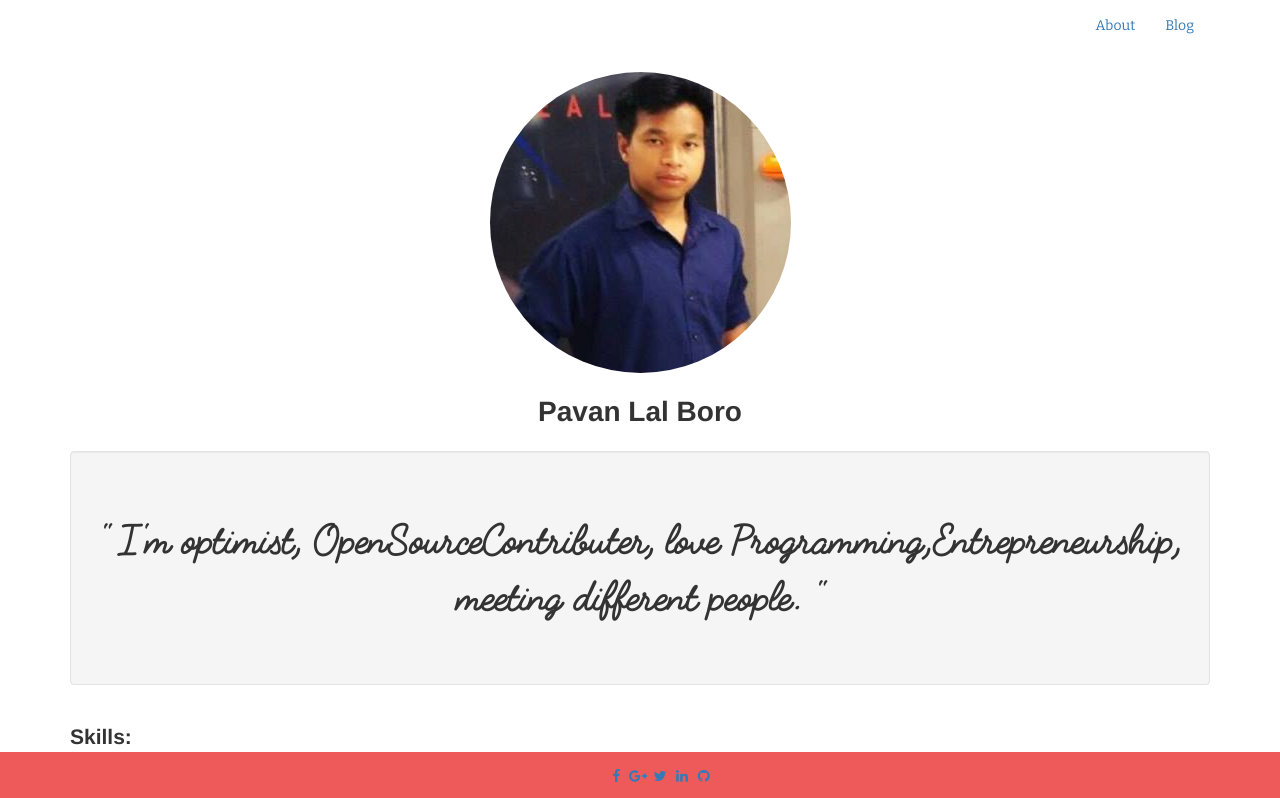
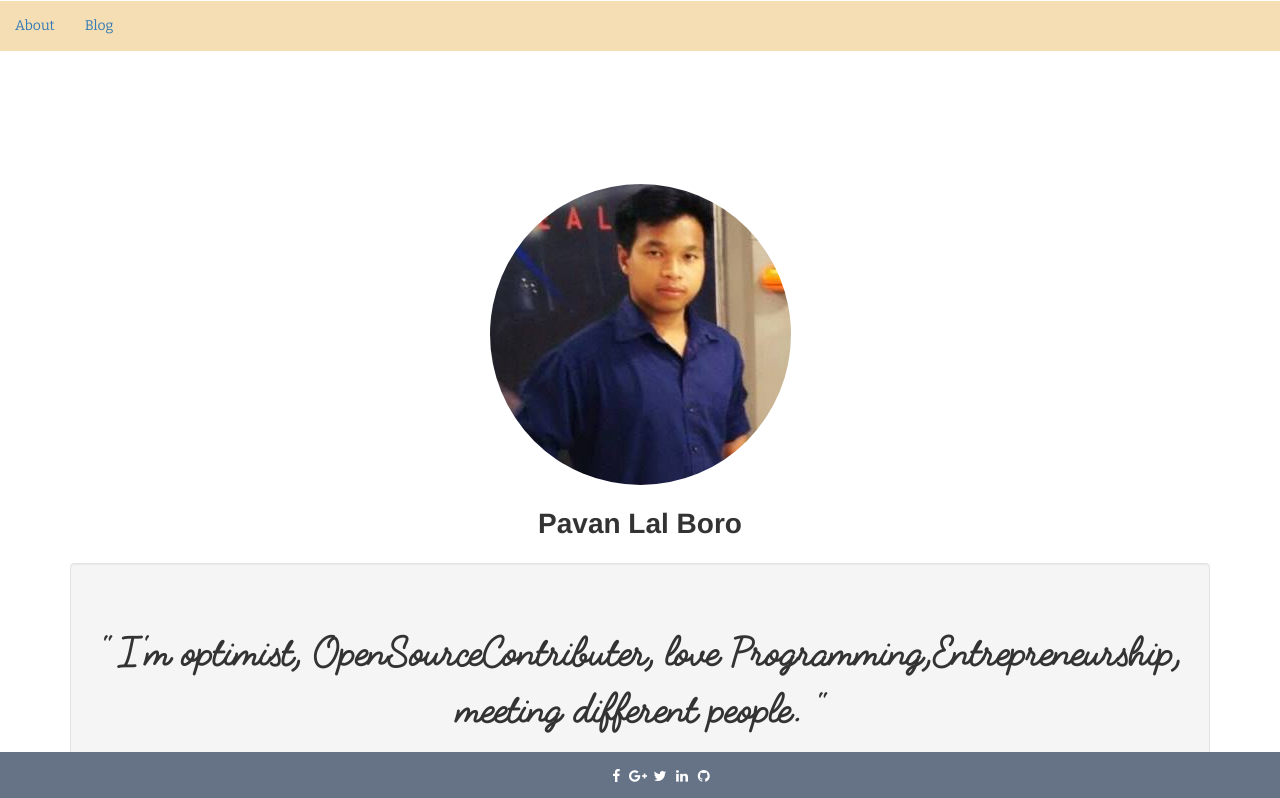
Before and after one commit to boro741/My_Portfolio, a plain HTML site: page index.html in a window 1280 px wide. Shown: the top 798 px of the page. Drawn offline with nearby package versions, Linux system fonts and the light colour scheme.

Commit message:
update header and footer color

```diff
--- a/index.html
+++ b/index.html
@@ -18,7 +18,7 @@
         <!-- Header -->
         <div class="row">
         <div class="col-12">
-        <header>
+        <header class="header">
 
             <nav class="navbar">
                 <div class="container-fluid">
@@ -109,26 +109,26 @@
             <div class="col-md-12">
 
 
-         <footer class="footer">
+         <footer>
 
           <!--  <a href="https://www.facebook.com/boro741" target="_blank"><i class="fa fa-facebook-official" style="font-size:48px;color:rgb(59,89,152)"></i></a>-->
 
 
             <ul class="social-icons">
                             <li>
-                                <a href="https://www.facebook.com/boro741" target="_blank" class="btn-social btn-outline"><i class="fa fa-fw fa-facebook"></i></a>
+                                <a href="https://www.facebook.com/boro741" target="_blank" class="btn-social"><i class="fa fa-fw fa-facebook"></i></a>
                             </li>
                             <li >
-                                <a href="https://plus.google.com/u/1/104294571549632144569" target="_blank" class="btn-social btn-outline"><i class="fa fa-fw fa-google-plus"></i></a>
+                                <a href="https://plus.google.com/u/1/104294571549632144569" target="_blank" class="btn-social "><i class="fa fa-fw fa-google-plus"></i></a>
                             </li>
                             <li >
-                                <a href="https://twitter.com/pavan_boro" target="_blank" class="btn-social btn-outline"><i class="fa fa-fw fa-twitter"></i></a>
+                                <a href="https://twitter.com/pavan_boro" target="_blank" class="btn-social "><i class="fa fa-fw fa-twitter"></i></a>
                             </li>
                             <li >
-                                <a href="https://in.linkedin.com/in/pavanboro" target="_blank" class="btn-social btn-outline"><i class="fa fa-fw fa-linkedin"></i></a>
+                                <a href="https://in.linkedin.com/in/pavanboro" target="_blank" class="btn-social "><i class="fa fa-fw fa-linkedin"></i></a>
                             </li>
                              <li>
-                                <a href="https://github.com/boro741" target="_blank" class="btn-social btn-outline"><i class="fa fa-fw fa-github"></i></a>
+                                <a href="https://github.com/boro741" target="_blank" class="btn-social "><i class="fa fa-fw fa-github"></i></a>
                             </li>
             </ul>
         </footer>
--- a/style.css
+++ b/style.css
@@ -6,6 +6,7 @@ nav {
 }
 
 .my_img {
+    margin-top: 10%;
     margin-left: auto;
     margin-right: auto;
     display: block;
@@ -24,12 +25,30 @@ nav {
     display: inline;
 }
 
-.footer {
+.fa {
+    color: white;
+}
+
+
+
+header ul {
+    position: fixed;
+    left: 0;
+    width: 100%;
+    background-color: rgb(102, 115, 134);
+    color: white;
+    text-align: center;
+    background-color: wheat;
+}
+
+
+
+footer {
     position: fixed;
     left: 0;
     bottom: 0;
     width: 100%;
-    background-color: rgb(238, 90, 90);
+    background-color: rgb(102, 115, 134);
     color: white;
     text-align: center;
  }
```
